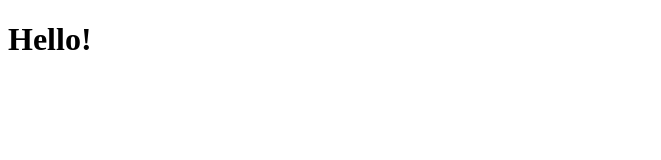
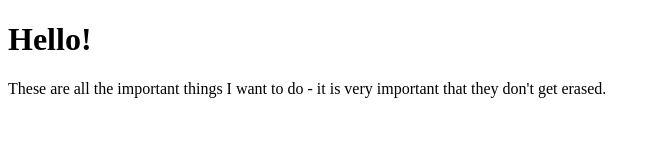
Before and after one commit to rainandbare/test, a plain HTML site: page index.html in a window 1280 px wide. Shown: the whole page, without its empty margins (0-661 px from the left). Drawn offline with Linux system fonts and the light colour scheme.

Commit message:
Added important stuff

```diff
--- a/index.html
+++ b/index.html
@@ -8,5 +8,7 @@
 </head>
 <body>
     <h1>Hello!</h1>
+    <p>These are all the important things I want to do - it is very important that they don't get erased.
+    </p>
 </body>
 </html>
```
